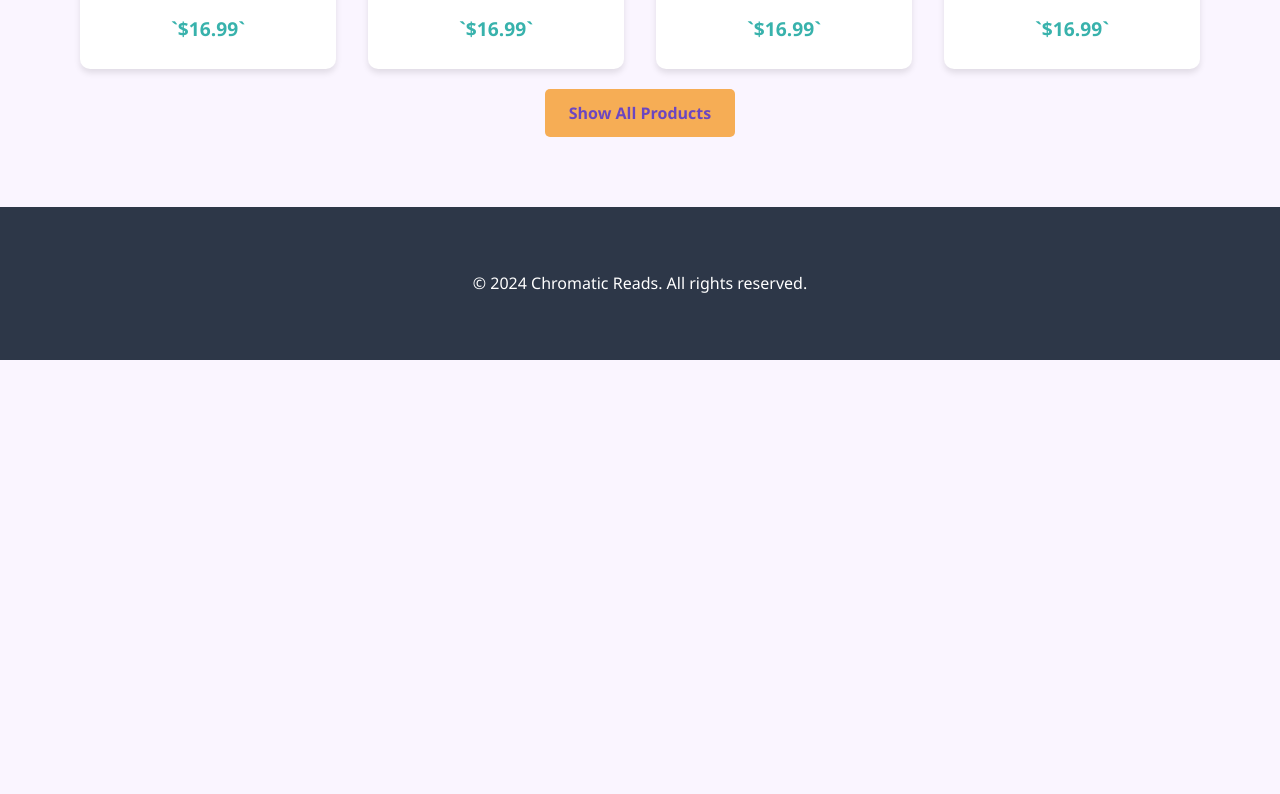
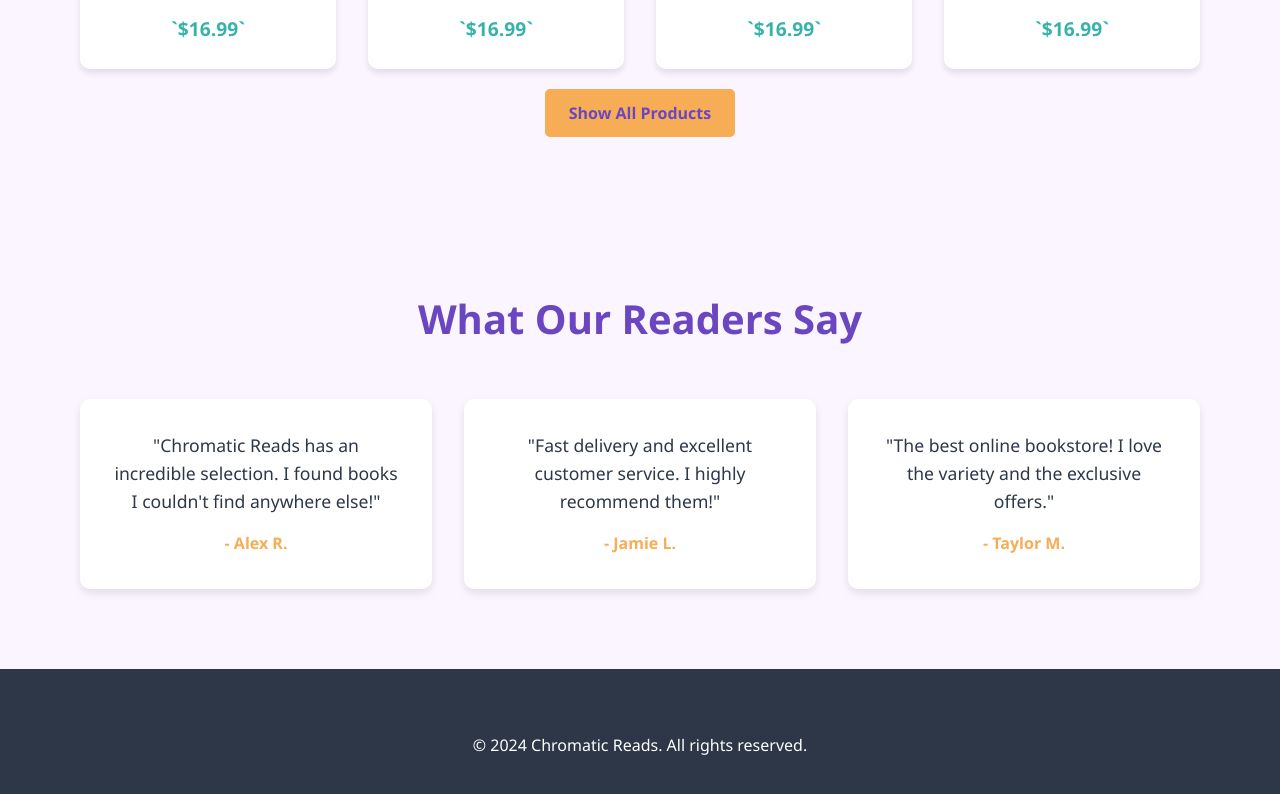
Before and after one commit to Muhammadtalha678/BookStore-Css, a Next.js app: page / in a window 1280 px wide. Shown: the part 2429-3223 px from the top of the page. Before the commit the page ends 2789 px from the top, so only its background shows below. Built offline with nearby package versions, Linux system fonts and the light colour scheme.

Commit message:
Add Testomonial section

```diff
--- a/src/app/page.tsx
+++ b/src/app/page.tsx
@@ -3,6 +3,7 @@ import Carousel from "@/components/Home/Carousel/Carousel";
 import About from "@/components/Home/About/About";
 import BestSelling from "@/components/Home/BestSelling/BestSelling";
 import Products from "@/components/Home/Product/products";
+import Testimonial from "@/components/Home/Testimonial/Testimonial";
 
 export default function Home() {
   return (
@@ -11,6 +12,7 @@ export default function Home() {
       <About/>
       <BestSelling/>
       <Products/>
+      <Testimonial/>
     </main>
   );
 }
--- /dev/null
+++ b/src/components/Home/Testimonial/Testimonial.tsx
@@ -0,0 +1,32 @@
+import React from 'react'
+import styles from './style.module.css'
+import Container from '@/components/Container/Container'
+import TitleHead from '@/components/TitleHeading/TitleHead'
+const Testimonial = () => {
+  return (
+    <section id="testimonials" className={styles.testimonials}>
+        <Container>
+            <TitleHead>What Our Readers Say</TitleHead>
+            <div className={styles.testimonialGrid}>
+                {/* <!-- Testimonial 1 --> */}
+                <div className={styles.testimonialItem}>
+                    <p className={styles.testimonialText}>"Chromatic Reads has an incredible selection. I found books I couldn't find anywhere else!"</p>
+                    <p className={styles.testimonialAuthor}>- Alex R.</p>
+                </div>
+                {/* <!-- Testimonial 2 --> */}
+                <div className={styles.testimonialItem}>
+                    <p className={styles.testimonialText}>"Fast delivery and excellent customer service. I highly recommend them!"</p>
+                    <p className={styles.testimonialAuthor}>- Jamie L.</p>
+                </div>
+                {/* <!-- Testimonial 3 --> */}
+                <div className={styles.testimonialItem}>
+                    <p className={styles.testimonialText}>"The best online bookstore! I love the variety and the exclusive offers."</p>
+                    <p className={styles.testimonialAuthor}>- Taylor M.</p>
+                </div>
+            </div>
+        </Container>
+    </section>
+  )
+}
+
+export default Testimonial
--- /dev/null
+++ b/src/components/Home/Testimonial/style.module.css
@@ -0,0 +1,48 @@
+/* Testimonial Section Styles */
+.testimonials {
+    padding: 4rem 0;
+    background-color: var(--background-color);
+    text-align: center;
+}
+.container {
+    width: 90%;
+    max-width: 1200px;
+    margin: 0 auto;
+    padding: 1rem;
+  }
+.testimonialTitle {
+    font-size: 2.5rem;
+    color: var(--primary-color);
+    margin-bottom: 2rem;
+}
+
+.testimonialGrid {
+    display: grid;
+    grid-template-columns: repeat(auto-fit, minmax(250px, 1fr));
+    gap: 2rem;
+}
+
+.testimonialItem {
+    background-color: var(--white);
+    padding: 2rem;
+    border-radius: 10px;
+    box-shadow: 0 4px 8px rgba(0, 0, 0, 0.1);
+    transition: transform 0.3s ease, box-shadow 0.3s ease;
+}
+
+.testimonialItem:hover {
+    transform: translateY(-5px);
+    box-shadow: 0 6px 12px rgba(0, 0, 0, 0.15);
+}
+
+.testimonialText {
+    font-size: 1.1rem;
+    color: var(--text-color);
+    margin-bottom: 1rem;
+}
+
+.testimonialAuthor {
+    font-size: 1rem;
+    font-weight: bold;
+    color: var(--secondary-color);
+}
```
